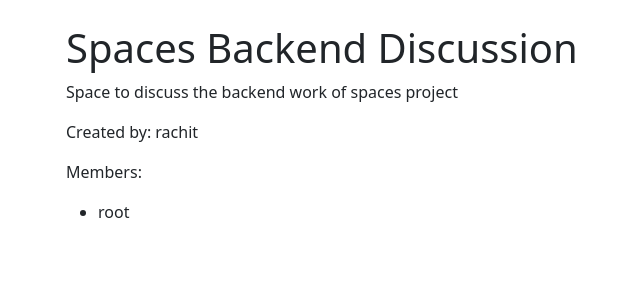
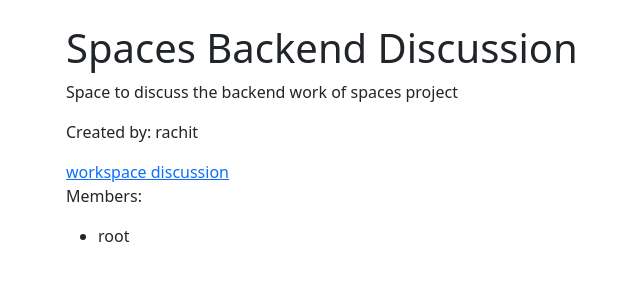
Before and after one commit to Rachit74/spaces, a Django app: page /workspace/1 in a window 1280 px wide. Shown: the part 56-356 px from the top of the page, without its empty margins (16-656 px from the left). Run offline with Django 5.2, Linux system fonts and the light colour scheme; a user stored in the database is signed in; data comes from the database, SQL or seed files in the repository; both versions use the stored data as it was after the commit.

Commit message:
workspace discussion page

```diff
--- a/spaces/workspace/templates/workspace/workspace.html
+++ b/spaces/workspace/templates/workspace/workspace.html
@@ -4,6 +4,7 @@
 <h1>{{ workspace.name }}</h1>
 <p>{{ workspace.description }}</p>
 <p>Created by: {{ workspace.creator.username }}</p>
+<a href="{% url 'workspace_discussion' workspace.id %}">workspace discussion</a>
 <p>Members:</p>
 <ul>
     {% for member in workspace.members.all %}
--- a/spaces/workspace/urls.py
+++ b/spaces/workspace/urls.py
@@ -7,4 +7,5 @@ urlpatterns = [
     path('create_workspace/', views.create_workspace, name='create_workspace'),
     path('delete_workspace/<int:workspace_id>', views.delete_workspace, name='delete_workspace'),
     path('workspace/<int:workspace_id>', views.workspace_view, name='workspace_view'),
+    path('workspace/<int:workspace_id>/discuss', views.workspace_discussion, name='workspace_discussion'),
 ]
--- a/spaces/workspace/views.py
+++ b/spaces/workspace/views.py
@@ -67,3 +67,13 @@ def workspace_view(request, workspace_id):
     else:
         # Forbid outsiders to visit the workspace
         return HttpResponseForbidden("You are not authorized to view this workspace.")
+
+
+def workspace_discussion(request, workspace_id):
+    workspace = get_object_or_404(Workspace, id=workspace_id)
+
+    context = {
+        'workspace': workspace,
+    }
+
+    return render(request, 'workspace/discuss.html', context=context)
```
Also changed, not shown: spaces/user/views.py (+7 -0 lines), spaces/workspace/templates/workspace/discuss.html (added, +8 -0 lines), spaces/db.sqlite3.
